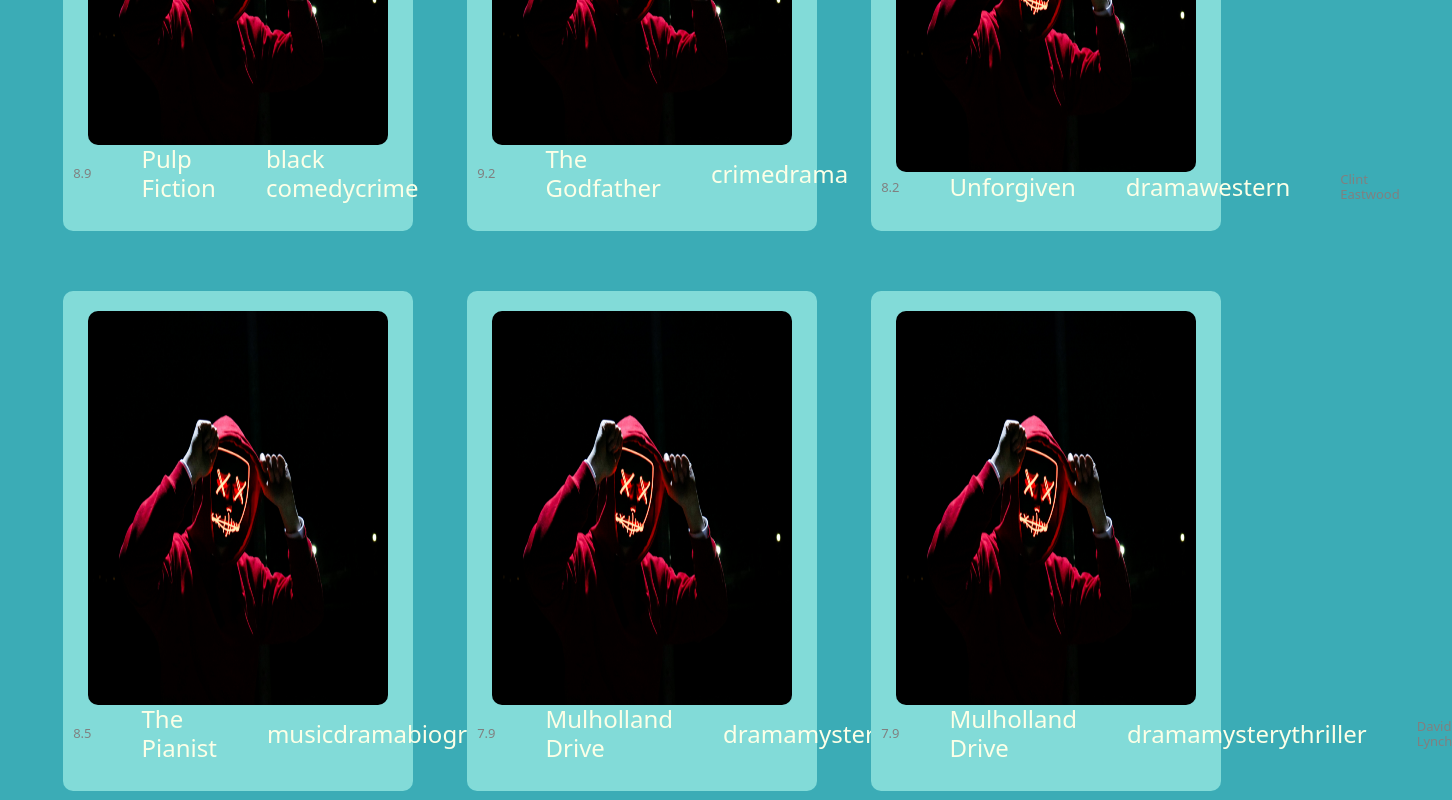
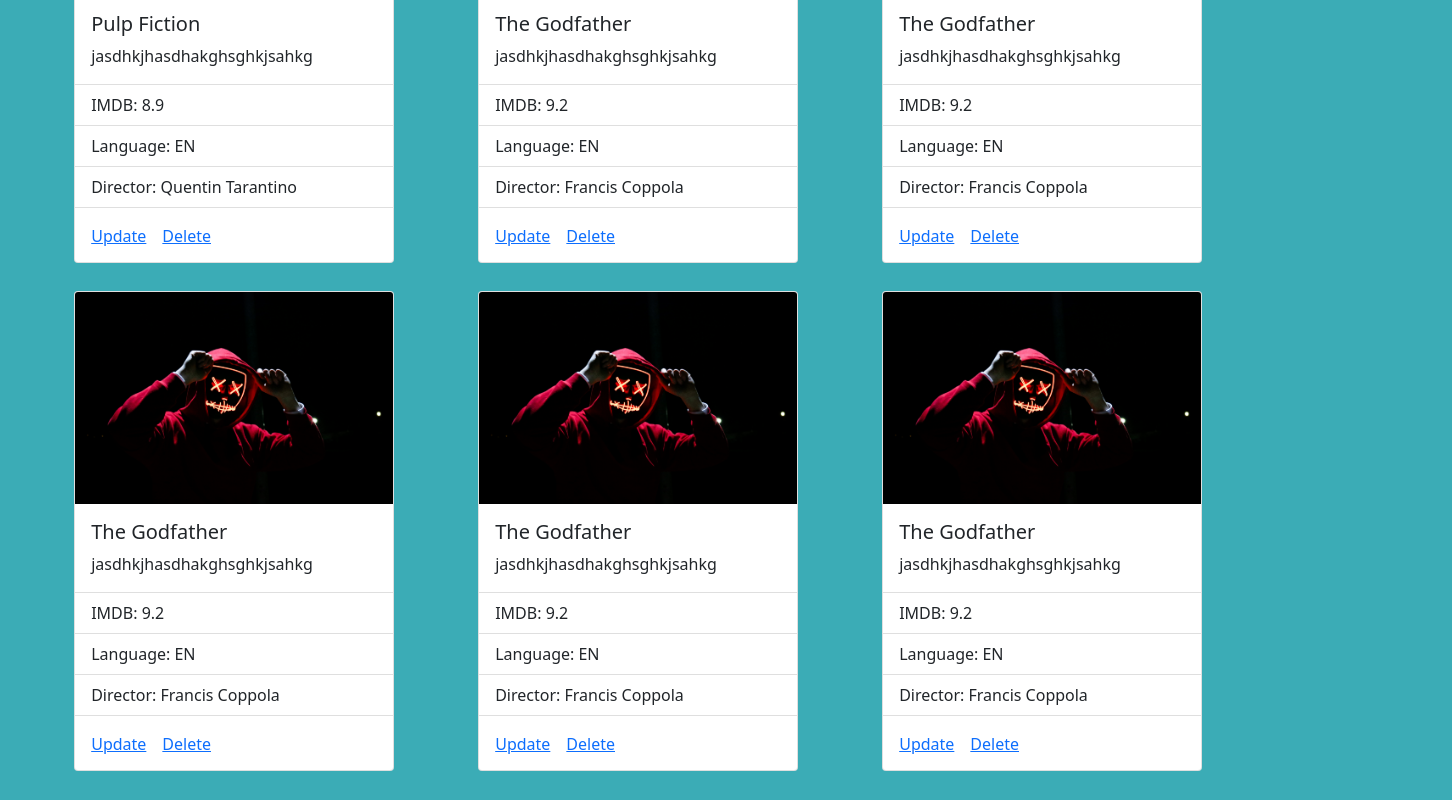
Before and after one commit to keremersann/Movie-Site, a React (Create React App) app: page / in a window 1280 px wide. Shown: the part 400-1200 px from the top of the page, 1452 px wide, since content can reach past the window. Built offline with nearby package versions, Linux system fonts and the light colour scheme.

Commit message:
Card component added.

```diff
--- a/src/App.js
+++ b/src/App.js
@@ -5,7 +5,7 @@
 
 function App() {
   return (
-    <div className="row">
+    <div>
       <Navbar/>
       <Outlet/>
     </div>
--- a/src/Components/Card.js
+++ /dev/null
@@ -1,19 +0,0 @@
-import React from 'react'
-import "../Css/Card.css"
-import {ListGroup, ListGroupItem} from "react-bootstrap"
-
-export default function Card(props)
-{
-console.log(props)
-    return (
-        <div className = "movie--card">
-            <img className = "card--poster" src = "images/bg2.jpg" alt = "movie poster"></img>
-            <div className = "card--description--div">
-                <h4 className = "card--imdb">{props.imdb}</h4>
-                <h4 className = "card--movie--name">{props.name}</h4>
-                <h4 className = "card--category">{props.category}</h4>
-                <h4 className = "card--director">{props.director}</h4>
-            </div>
-        </div>
-    )
-}
--- /dev/null
+++ b/src/Components/Cardd.js
@@ -0,0 +1,24 @@
+import React from 'react'
+import {Card, ListGroup, ListGroupItem} from "react-bootstrap"
+
+export default function Cardd(props){
+console.log(props)
+    return (
+        <Card style={{ width: "20rem", height: "30rem" }}>
+            <Card.Img variant="top" src="images/bg2.jpg" />
+            <Card.Body>
+                <Card.Title>{props.name}</Card.Title>
+                <Card.Text>{props.description}</Card.Text>
+            </Card.Body>
+            <ListGroup className="list-group-flush">
+                <ListGroupItem>IMDB: {props.rating}</ListGroupItem>
+                <ListGroupItem>Language: {props.language}</ListGroupItem>
+                <ListGroupItem>Director: {props.director}</ListGroupItem>
+            </ListGroup>
+            <Card.Body>
+                <Card.Link href="#">Update</Card.Link>
+                <Card.Link href="#">Delete</Card.Link>
+            </Card.Body>
+        </Card>
+    )
+}
--- a/src/Containers/Main.js
+++ b/src/Containers/Main.js
@@ -1,15 +1,14 @@
 import "../Css/Main.css"
 import React from 'react'
-import Card from "../Components/Card"
+import Cardd from "../Components/Cardd"
 import data from "../data"
 
-function Main()
-{
+export default function Main(){
 
 let [movieList, setMovieList] = React.useState(data);
 
 const cardElements = movieList.map( (item) => {
-    return <Card img={item.img} name = {item.name} imdb = {item.imdb} category = {item.category} director = {item.director}/>
+    return <Cardd img={item.img} name ={item.name} description ={item.description} rating ={item.rating} language ={item.language} director ={item.director}/>
 })
 
     return (
@@ -17,10 +16,7 @@
             <div className = "grid--view">
                 {cardElements}
             </div>
-
         </div>
 
     )
 }
-
-export default Main
--- a/src/data.js
+++ b/src/data.js
@@ -2,85 +2,49 @@
     {
         "img": "some image source",
         "name": "Pulp Fiction",
-        "imdb": "8.9",
-        "category": ["black comedy","crime"],
+        "description": "jasdhkjhasdhakghsghkjsahkg",
+        "rating": "8.9",
+        "language": "EN",
         "director": "Quentin Tarantino"
     },
     {
         "img": "some image source",
         "name": "The Godfather",
-        "imdb": "9.2",
-        "category": ["crime","drama"],
+        "description": "jasdhkjhasdhakghsghkjsahkg",
+        "rating": "9.2",
+        "language": "EN",
         "director": "Francis Coppola"
     },
     {
         "img": "some image source",
-        "name": "Unforgiven",
-        "imdb": "8.2",
-        "category": ["drama","western"],
-        "director": "Clint Eastwood"
+        "name": "The Godfather",
+        "description": "jasdhkjhasdhakghsghkjsahkg",
+        "rating": "9.2",
+        "language": "EN",
+        "director": "Francis Coppola"
     },
     {
         "img": "some image source",
-        "name": "The Pianist",
-        "imdb": "8.5",
-        "category": ["music","drama","biography"],
-        "director": "Roman Polanski"
+        "name": "The Godfather",
+        "description": "jasdhkjhasdhakghsghkjsahkg",
+        "rating": "9.2",
+        "language": "EN",
+        "director": "Francis Coppola"
     },
     {
         "img": "some image source",
-        "name": "Mulholland Drive",
-        "imdb": "7.9",
-        "category": ["drama","mystery","thriller"],
-        "director": "David Lynch"
+        "name": "The Godfather",
+        "description": "jasdhkjhasdhakghsghkjsahkg",
+        "rating": "9.2",
+        "language": "EN",
+        "director": "Francis Coppola"
     },
     {
         "img": "some image source",
-        "name": "Mulholland Drive",
-        "imdb": "7.9",
-        "category": ["drama","mystery","thriller"],
-        "director": "David Lynch"
-    },
-    {
-        "img": "some image source",
-        "name": "Mulholland Drive",
-        "imdb": "7.9",
-        "category": ["drama","mystery","thriller"],
-        "director": "David Lynch"
-    },
-    {
-        "img": "some image source",
-        "name": "Mulholland Drive",
-        "imdb": "7.9",
-        "category": ["drama","mystery","thriller"],
-        "director": "David Lynch"
-    },
-    {
-        "img": "some image source",
-        "name": "Mulholland Drive",
-        "imdb": "7.9",
-        "category": ["drama","mystery","thriller"],
-        "director": "David Lynch"
-    },
-    {
-        "img": "some image source",
-        "name": "Mulholland Drive",
-        "imdb": "7.9",
-        "category": ["drama","mystery","thriller"],
-        "director": "David Lynch"
-    },
-    {
-        "img": "some image source",
-        "name": "Mulholland Drive",
-        "imdb": "7.9",
-        "category": ["drama","mystery","thriller"],
-        "director": "David Lynch"
-    },
-    {
-        "img": "some image source",
-        "name": "Mulholland Drive",
-        "imdb": "7.9",
-        "category": ["drama","mystery","thriller"],
-        "director": "David Lynch"
+        "name": "The Godfather",
+        "description": "jasdhkjhasdhakghsghkjsahkg",
+        "rating": "9.2",
+        "language": "EN",
+        "director": "Francis Coppola"
     }
 ]
```
